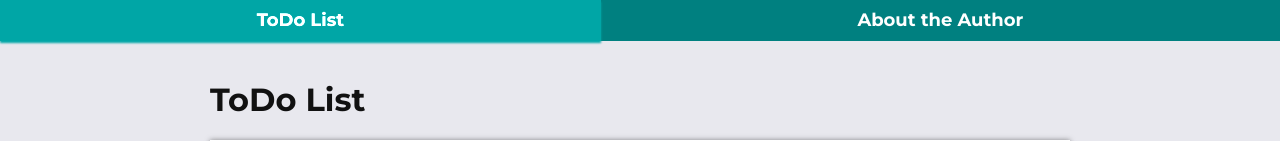
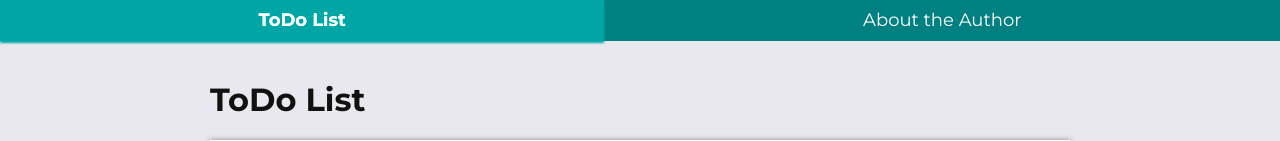
Before and after one commit to TheRitual/Simple-Todo-List, a React (Create React App) app: page /#/tasks in a window 1280 px wide. Shown: the top 141 px of the page. Built offline with nearby package versions, Linux system fonts and the light colour scheme.

Commit message:
search bar now replaces current history not push new one

```diff
--- a/src/common/Navigation/styled.js
+++ b/src/common/Navigation/styled.js
@@ -27,7 +27,7 @@ export const StyledNavLink = styled(NavLink)`
     background-color: ${({ theme }) => theme.colors.primary};
     color: ${({ theme }) => theme.colors.primaryText};
     text-decoration: none;
-    font-weight: 700;
+    font-weight: 400;
     transition: ${({ theme }) => theme.transitions.short};
 
     &:hover{
@@ -37,5 +37,6 @@ export const StyledNavLink = styled(NavLink)`
 
     &.active{
         filter: brightness(1.3);
+        font-weight: 700;
     }
 `;
--- a/src/utils/queryParameters.js
+++ b/src/utils/queryParameters.js
@@ -19,6 +19,6 @@ export const useReplaceQueryParameter = () => {
         }
 
         const newSearch = searchParams.toString();
-        history.push(`${location.pathname}?${newSearch}`);
+        history.replace(`${location.pathname}?${newSearch}`);
     }
 }
```
